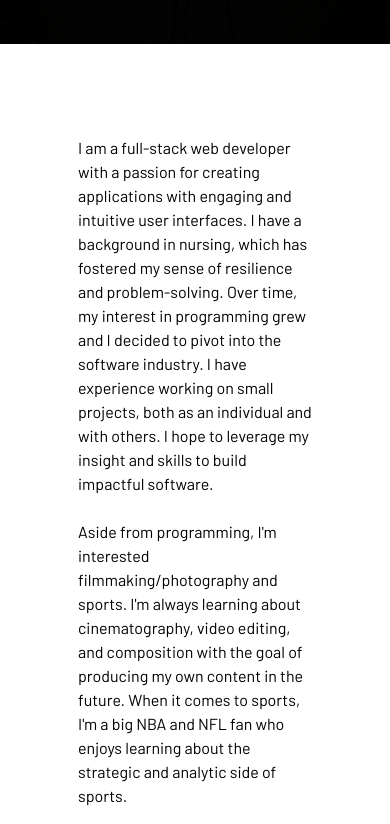
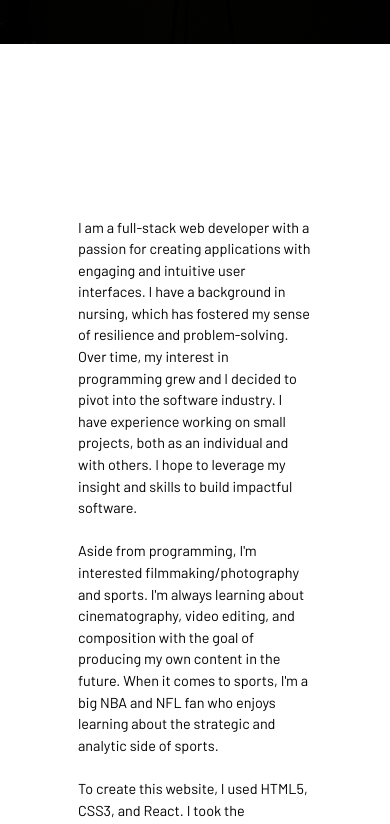
Before and after one commit to ryanpunwasi/portfolio, a React (Create React App) app: page / in a window 390 px wide. Shown: the part 800-1624 px from the top of the page. Built offline with nearby package versions, Linux system fonts and the light colour scheme.

Commit message:
style: use smaller font

```diff
--- a/src/components/SectionText.scss
+++ b/src/components/SectionText.scss
@@ -8,7 +8,7 @@
 
 .section__text {
   font-family: "Barlow";
-  font-size: 1.2em;
+  font-size: 1em;
   width: 60%;
   line-height: 1.5em;
   opacity: 0;
@@ -29,7 +29,7 @@
 }
 @media only screen and (max-width: 768px) {
   .section__text {
-    font-size: 1em;
+    font-size: 0.9em;
     margin-top: 300px;
   }
 
```
